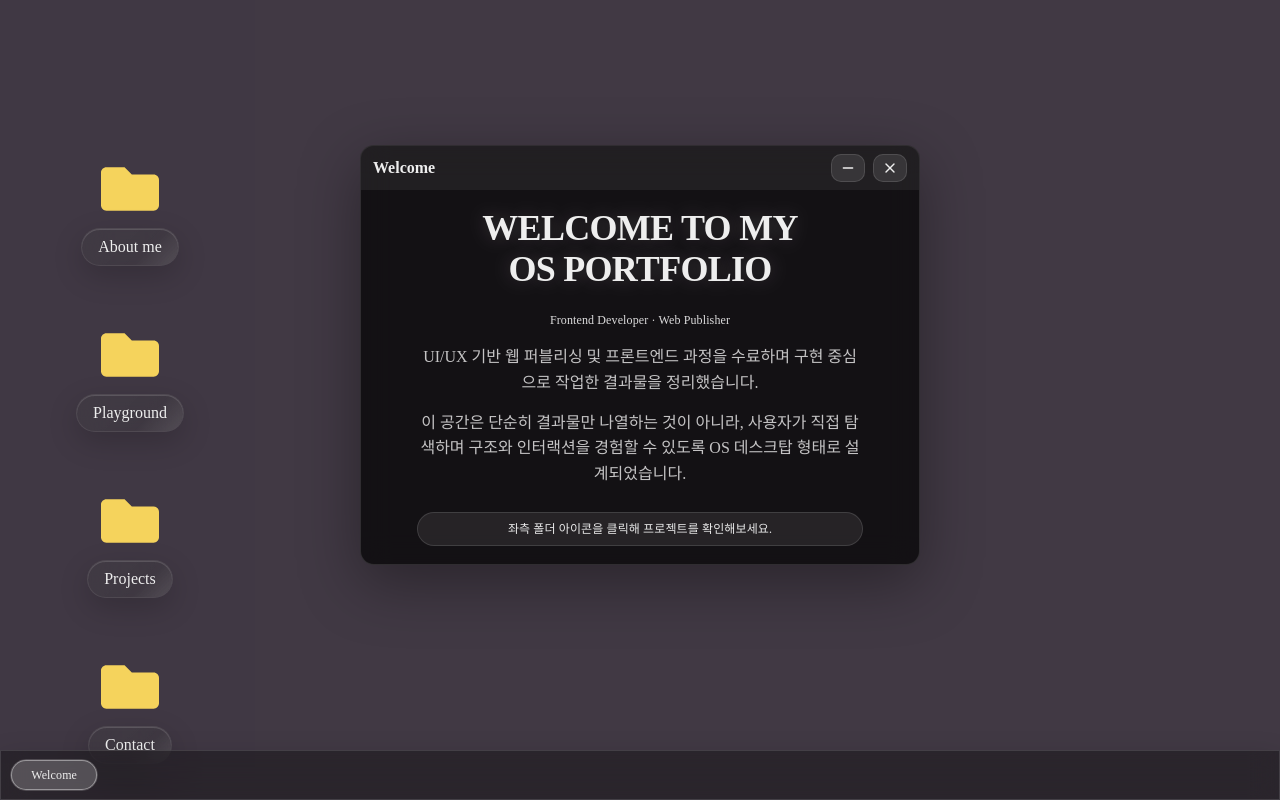
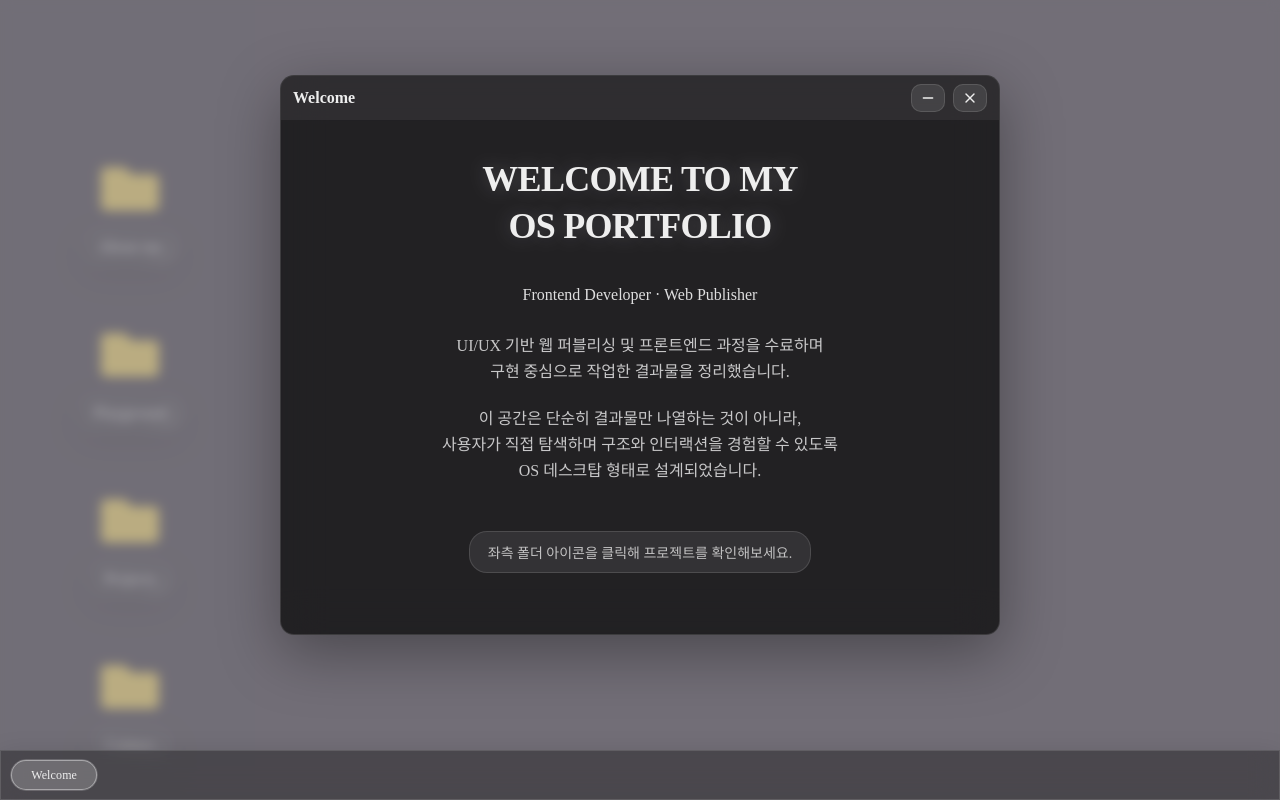
Before and after one commit to jegandunghee/myportfolio, a React (Create React App) app: page / in a window 1280 px wide. Built offline with nearby package versions, Linux system fonts and the light colour scheme; a web font is replaced by a local one.

Commit message:
welcome 모달 수정 완료. dim처리 -> overlay.js에서 설정 welcome 모달과 그 이외의 모달들 사이즈 수정

```diff
--- a/src/layout/Overlay.js
+++ b/src/layout/Overlay.js
@@ -1,9 +1,10 @@
 // 윈도우가 열렸을 때 배경 dim 처리 및 외부 클릭 감지를 담당하는 오버레이 컴포넌트
 
+import "./Overlay.scss";
 
-const Overlay = () => {
+const Overlay = ({dim}) => {
   return (
-    <div>Overlay</div>
+    <div className="overlay" />
   )
 }
 
--- /dev/null
+++ b/src/layout/Overlay.scss
@@ -0,0 +1,9 @@
+.overlay {
+  position : fixed;
+  inset : 0;
+  z-index: 90;
+  background-color: rgba(147, 147, 153, 0.6);
+  backdrop-filter: blur(6px);
+  // 배경 클릭 x
+  pointer-events: auto;
+}
--- a/src/layout/WindowFrame.scss
+++ b/src/layout/WindowFrame.scss
@@ -16,8 +16,7 @@
   color: $font-white;
   // color: $font-gray;
 
-  backdrop-filter: blur(14px);
-  -webkit-backdrop-filter: blur(14px);
+  backdrop-filter: blur(20px);
 }
 
 .window_header {
--- a/src/layout/WindowManager.js
+++ b/src/layout/WindowManager.js
@@ -5,6 +5,8 @@ import { useEffect, useRef, useState } from "react"
 import Desktop from "./Desktop";
 import WindowFrame from "./WindowFrame";
 import Taskbar from "./Taskbar";
+import Overlay from "./Overlay";
+import Playground from "../pages/Playground";
 
 
 const WindowManager = () => {
@@ -35,6 +37,11 @@ const WindowManager = () => {
   //z-index 관리용
   const zRef = useRef(100);
 
+  //welcome 모달 열렸을 때 계산(딤 처리 위함)
+  const isWelcomeOpen = windows.some(
+    (i) => i.type === "welcome" && !i.minimized
+  );
+
   //모달 열기 함수
   // 처음 모달이 열릴 때 화면 중앙에 오도록 설정
   // project 모달 path 추가
@@ -59,12 +66,23 @@ const WindowManager = () => {
       const vw = window.innerWidth;
       const vh = window.innerHeight;
 
-      const w0 = 560;
-      const h0 = 420;
+      //모달 크기 지정
+      const SIZE_MODAL = {
+        welcome : {w:720, h: 560},
+        about : {w:1000, h: 750},
+        playground : {w:1000, h: 750},
+        projects : {w:1000, h: 750},
+        contact : {w:1000, h: 750}
+      };
+
+      const {w : w0, h: h0} = SIZE_MODAL[type] || {w : 1000, h:750};
+
+      // 모달이 화면 밖으로 나가지 않도록 지정
+      // 화면보다 크면 자동으로 줄여서 밖으로 안나가도록
       const bottomSafe = 90;
 
       const baseX = Math.max(0, (vw - w0) /2);
-      const baseY = Math.max(8, (vh - bottomSafe - h0) /2);
+      const baseY = Math.max(0, (vh - bottomSafe - h0) /2);
 
       const offset = prev.length * 28;
 
@@ -79,8 +97,8 @@ const WindowManager = () => {
         zIndex: ++zRef.current,
         x: baseX + offset,
         y: baseY + offset,
-        w: w0,
-        h: h0,
+        w : w0,
+        h : h0,
       };
       return [...prev, newWindow];
     });
@@ -172,6 +190,9 @@ const WindowManager = () => {
       {/* Desktop 컴포넌트 내에서 아이콘 클릭 시 props로 넘긴 함수 openwindow가 실행 */}
       <Desktop onOpen={openWindow} welcomeClosed={welcomeClosed}/>
 
+      {/* welcome 모달 열릴 때 딤 처리 */}
+      {isWelcomeOpen && <Overlay/>}
+
       {/* 작업표시줄 */}
       <Taskbar windows={windows} onClickItem={toggleMinimize} />
 
--- a/src/pages/Welcome.js
+++ b/src/pages/Welcome.js
@@ -21,13 +21,16 @@ const Welcome = () => {
         {/* 교육과정 기반 설명 */}
         <p className="welcome_desc">
           UI/UX 기반 웹 퍼블리싱 및 프론트엔드 과정을 수료하며
+          {"\n"}
           구현 중심으로 작업한 결과물을 정리했습니다.
         </p>
 
         {/* 이 포트폴리오의 목적 */}
         <p className="welcome_desc">
           이 공간은 단순히 결과물만 나열하는 것이 아니라,
+          {"\n"}
           사용자가 직접 탐색하며 구조와 인터랙션을 경험할 수 있도록
+          {"\n"}
           OS 데스크탑 형태로 설계되었습니다.
         </p>
 
--- a/src/pages/welcome.scss
+++ b/src/pages/welcome.scss
@@ -5,14 +5,15 @@
 .welcome {
   width: 100%;
   height: 100%;
-  padding: rem(40);
-
-  @include flex(center, center, 0);
+  padding: rem(20);
   text-align: center;
 }
 
 .welcome_inner {
   max-width: rem(520);
+  margin: 0 auto;
+  @include flex(space-between, center, rem(8));
+  flex-direction: column;
 }
 
 .welcome_title {
@@ -20,7 +21,7 @@
 
   font-size: rem(36);
   font-weight: 700;
-  line-height: 1.15;
+  line-height: 1.3;
   letter-spacing: -0.02em;
 
   color: $font-white;
@@ -30,7 +31,7 @@
 
 .welcome_role {
   margin-bottom: rem(18);
-  @include text-btn;
+  @include text-s;
   color: rgba(255,255,255,0.85);
 }
 
@@ -39,6 +40,9 @@
   @include text-s;
   line-height: 1.6;
   color: rgba(255,255,255,0.75);
+  white-space: pre-line;
+  word-break: keep-all;
+  overflow-wrap: break-word;
 }
 
 .welcome_cta {
@@ -49,6 +53,6 @@
   background: rgba(255,255,255,0.08);
   border: $border-light;
 
-  @include text-btn;
-  color: rgba(255,255,255,0.9);
+  font-size: rem(14);
+  color: $font-white70;
 }
--- a/src/projects/ProjectList.scss
+++ b/src/projects/ProjectList.scss
@@ -72,7 +72,7 @@
   border-radius: $radius-sm;
 
   &:hover {
-    background: rgba(255, 255, 255, 0.06);
+    background: $point-20;
   }
 
   &:active {
```
